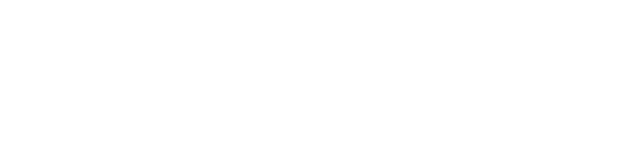
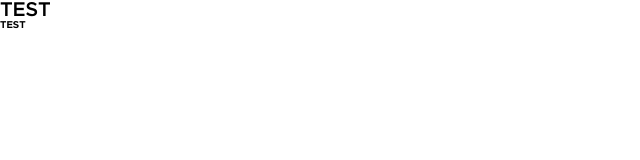
Before and after one commit to csergey8/surface, a website: page index.html in a window 1280 px wide. Shown: the full height of the page, 0-640 px from the left. Drawn offline with nearby package versions, Linux system fonts and the light colour scheme; files that its build step writes are made by us from their sources.

Commit message:
initial style and added fonts

```diff
--- a/index.html
+++ b/index.html
@@ -8,6 +8,10 @@
   <title>Surface</title>
 </head>
 <body>
+  <header class="header">
+    <h1>TEST</h1>
+     TEST
+  </header>
 
 </body>
 </html>
--- /dev/null
+++ b/sass/_base.scss
@@ -0,0 +1,50 @@
+/* BREAKPOINTS VARIABLES */
+$bp-largest: 75em; //1200px
+$bp-large: 68.75em;
+$bp-medium: 56.25em; //900px
+$bp-small: 37.5em;
+$bp-smallest: 31.25em;
+
+// FONT Variables
+$default-font-size: 1.6rem;
+
+
+
+/* BASE SETTINGS */
+*,
+*::before,
+*::after {
+    margin: 0;
+    padding: 0;
+    box-sizing: inherit;
+}
+
+html {
+  box-sizing: border-box;
+  font-size: 62.5%; // 1rem=10px, 10px/16px = 62.5%
+
+  @media only screen and (max-width: $bp-large) {
+      font-size: 50%;
+  }
+}
+
+body {
+  font-family: "Metropolis", sans-serif;
+  font-weight: normal;
+}
+
+h1 {
+  font-family: "Metropolis", sans-serif;
+}
+
+.container {
+  max-width: 111rem;
+  margin: 0rem auto;
+
+
+  @media only screen and (max-width: $bp-largest) {
+      margin: 0;
+      max-width: 100%;
+      width: 100%;
+  }
+}
--- /dev/null
+++ b/sass/_typography.scss
@@ -0,0 +1,23 @@
+@font-face {
+  font-family: Metropolis;
+  font-weight: normal;
+  src: url("../fonts/Metropolis-Regular.otf") format("opentype");
+}
+
+@font-face {
+  font-family: Metropolis;
+  font-weight: bold;
+  src: url("../fonts/Metropolis-SemiBold.otf") format("opentype");
+}
+
+@font-face {
+  font-family: Metropolis;
+  font-weight: bolder;
+  src: url("../fonts/Metropolis-Bold.otf") format("opentype");
+}
+
+@font-face {
+  font-family: Metropolis;
+  font-weight: 300;
+  src: url("../fonts/Metropolis-Light.otf") format("opentype");
+}
--- a/sass/main.scss
+++ b/sass/main.scss
@@ -1,38 +1,2 @@
-/* BREAKPOINTS VARIABLES */
-$bp-largest: 75em; //1200px
-$bp-large: 68.75em;
-$bp-medium: 56.25em; //900px
-$bp-small: 37.5em;
-$bp-smallest: 31.25em;
-
-
-
-/* BASE SETTINGS */
-*,
-*::before,
-*::after {
-    margin: 0;
-    padding: 0;
-    box-sizing: inherit;
-}
-
-html {
-  box-sizing: border-box;
-  font-size: 62.5%; // 1rem=10px, 10px/16px = 62.5%
-
-  @media only screen and (max-width: $bp-large) {
-      font-size: 50%;
-  }
-}
-
-.container {
-  max-width: 111rem;
-  margin: 0rem auto;
-
-
-  @media only screen and (max-width: $bp-largest) {
-      margin: 0;
-      max-width: 100%;
-      width: 100%;
-  }
-}
+@import 'base';
+@import 'typography';
```
Also changed, not shown: package.json (+8 -1 lines), css/style.css (added), fonts/Metropolis-Bold.otf (added), fonts/Metropolis-Light.otf (added), fonts/Metropolis-Regular.otf (added), fonts/Metropolis-SemiBold.otf (added), 2 other files.
